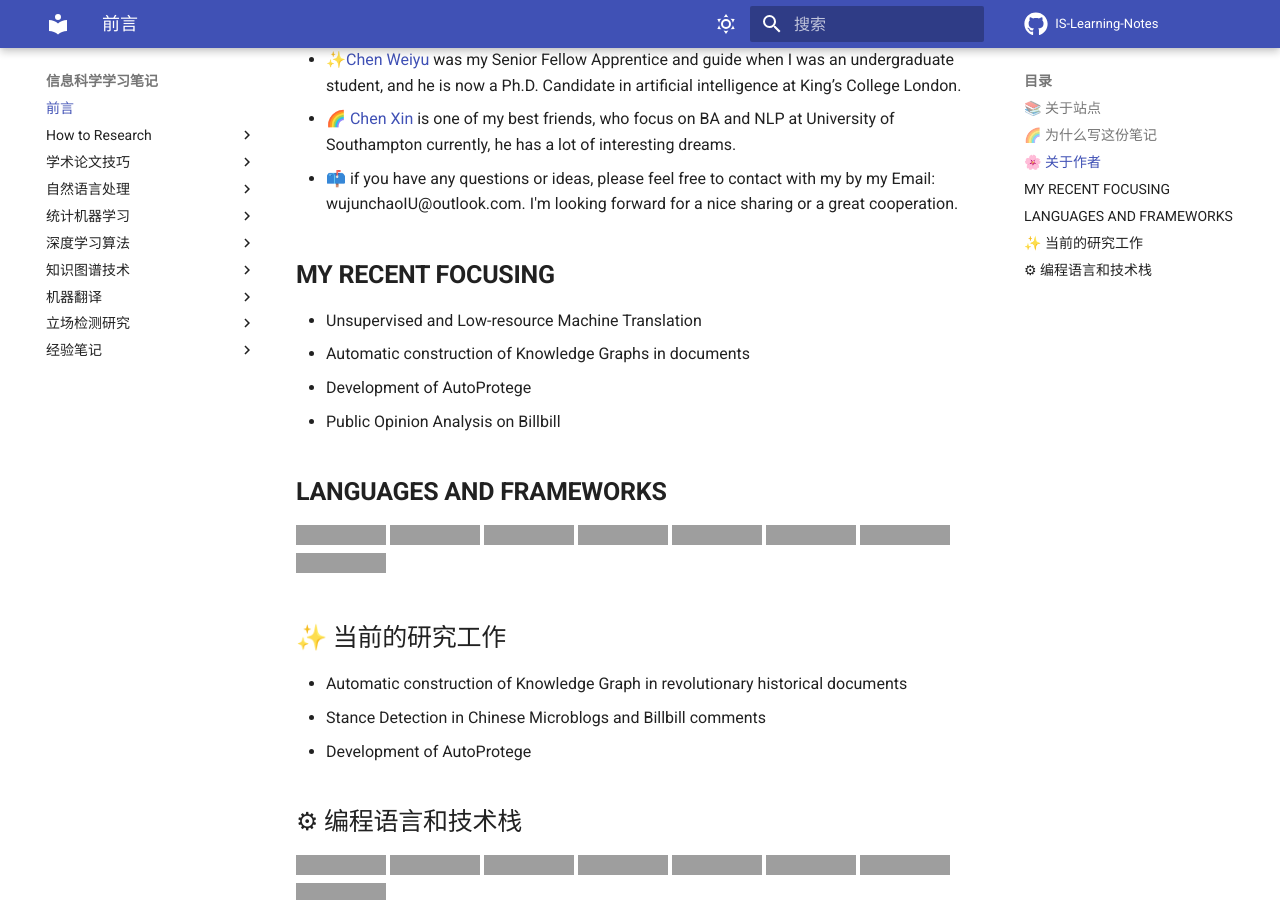
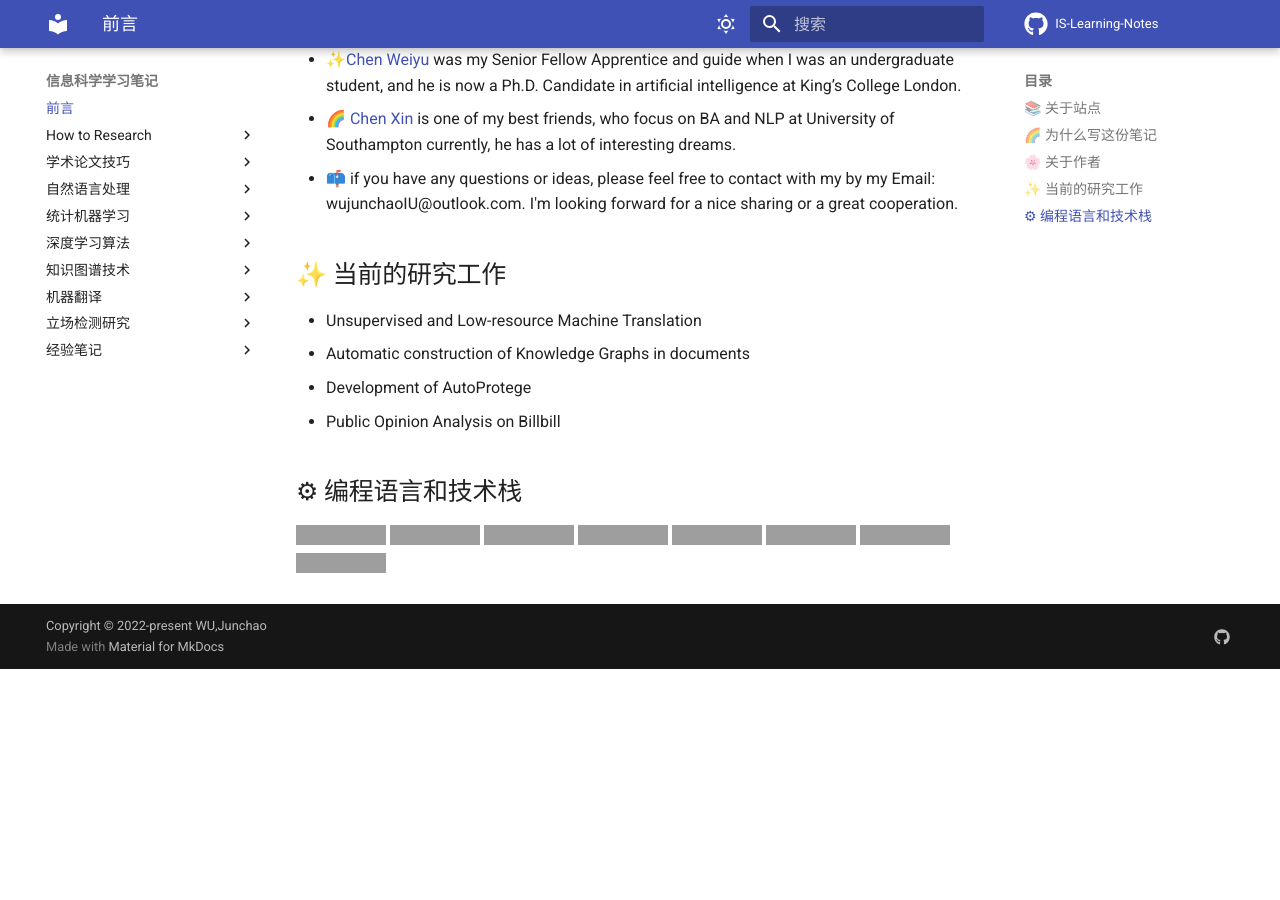
Before and after one commit to junchaoIU/NLP-Learning-Notes, an MkDocs documentation site: the page built from docs/index.md, in a window 1280 px wide and 900 px high, scrolled down 1126 px. Built offline with MkDocs 1.6.1 and Material for MkDocs 9.7.7, drawn with Linux system fonts in a browser that asks for light colours; comment, search, counter and statistics services are not loaded; after the commit the page ends 1795 px from its top, so only the background shows below that; grey boxes are pictures that could not be loaded.

Commit message:
Update index.md

```diff
--- a/docs/index.md
+++ b/docs/index.md
@@ -30,26 +30,11 @@ CS是一个很广泛的领域，是下一个50年各学科飞速发展的助力
 - 🌈 [Chen Xin](https://github.com/Chen-X666) is one of my best friends, who focus on BA and NLP at University of Southampton currently, he has a lot of interesting dreams.
 - 📫 if you have any questions or ideas, please feel free to contact with my by my Email: wujunchaoIU@outlook.com. I'm looking forward for a nice sharing or a great cooperation.
 
-## **MY RECENT FOCUSING**
+## ✨ 当前的研究工作
 - Unsupervised and Low-resource Machine Translation
 - Automatic construction of Knowledge Graphs in documents
 - Development of AutoProtege
 - Public Opinion Analysis on Billbill
-
-## **LANGUAGES AND FRAMEWORKS**
-![Java](https://img.shields.io/badge/-Java-192133?style=flat-square&logo=java&logoColor=white)
-![Python](https://img.shields.io/badge/-Python-192133?style=flat-square&logo=python&logoColor=white)
-![JavaScript](https://img.shields.io/badge/-JavaScript-192133?style=flat-square&logo=javaScript&logoColor=white)
-![SpringBoot](https://img.shields.io/badge/-SpringBoot-192133?style=flat-square&logo=spring&logoColor=white)
-![React](https://img.shields.io/badge/-React-192133?style=flat-square&logo=react&logoColor=white)
-![MySQL](https://img.shields.io/badge/-MySQL-192133?style=flat-square&logo=mysql&logoColor=white)
-![Kreas](https://img.shields.io/badge/-Kreas-192133?style=flat-square&logo=figma&logoColor=white)
-![Tensortflow](https://img.shields.io/badge/-Tensortflow-192133?style=flat-square&logo=figma&logoColor=white)
-
-## ✨ 当前的研究工作
-- Automatic construction of Knowledge Graph in revolutionary historical documents
-- Stance Detection in Chinese Microblogs and Billbill comments
-- Development of AutoProtege
 
 ## ⚙ 编程语言和技术栈
 ![Java](https://img.shields.io/badge/-Java-192133?style=flat-square&logo=java&logoColor=white)
```
